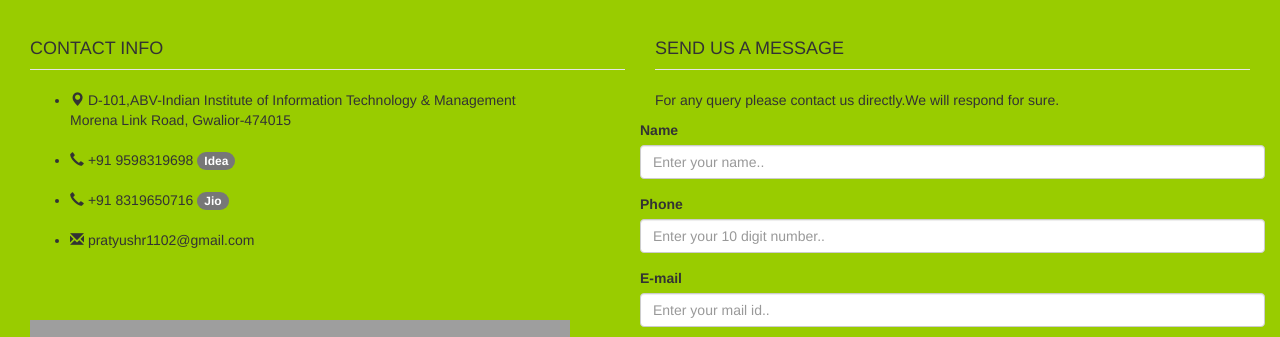
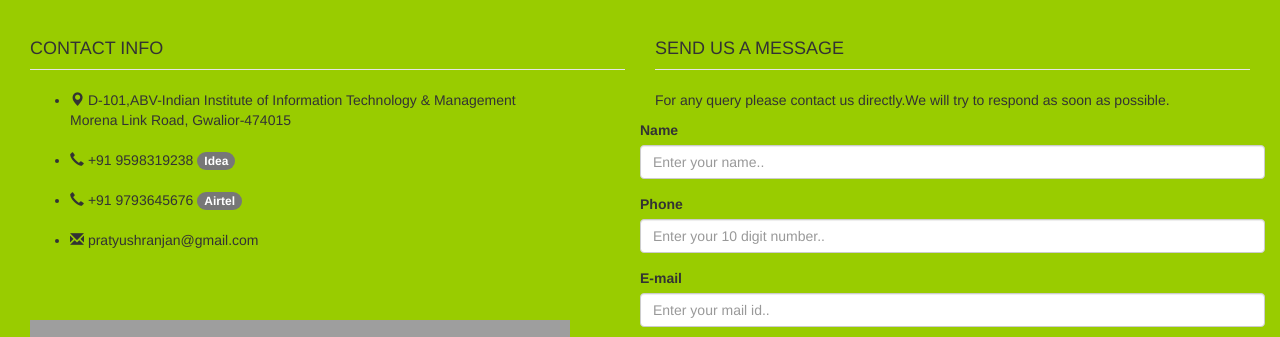
Before and after one commit to Pratyush-Ranjan/Donation-for-Smile, a PHP site: page /contact.php in a window 1280 px wide. Shown: the part 51-388 px from the top of the page. Run offline with PHP 8.4, Linux system fonts and the light colour scheme; some libraries are stand-ins or nearby versions; grey boxes are pictures that could not be loaded.

Commit message:
Update contact.php

```diff
--- a/contact.php
+++ b/contact.php
@@ -43,15 +43,15 @@ if (isset($_SESSION['name']))
                             </address>
                         </li>
                         <li>
-                            <i class="glyphicon glyphicon-earphone"></i>  +91 9598319698 <span class="badge">Idea</span>
+                            <i class="glyphicon glyphicon-earphone"></i>  +91 9598319238 <span class="badge">Idea</span>
                         </li>
                         <br>
                         <li>
-                            <i class="glyphicon glyphicon-earphone"></i>  +91 8319650716 <span class="badge">Jio</span>
+                            <i class="glyphicon glyphicon-earphone"></i>  +91 9793645676 <span class="badge">Airtel</span>
                         </li>
                         <br>
                         <li>
-                            <span class="glyphicon glyphicon-envelope"></span>  pratyushr1102@gmail.com
+                            <span class="glyphicon glyphicon-envelope"></span>  pratyushranjan@gmail.com
                         </li>
                         <br>
                         <br>
@@ -65,7 +65,7 @@ if (isset($_SESSION['name']))
         <legend>
             <h4>SEND US A MESSAGE</h4>
         </legend>
-        <p>For any query please contact us directly.We will respond for sure.</p>
+        <p>For any query please contact us directly.We will try to respond as soon as possible.</p>
         <form class="form-horizontal">
             <div class="form-group">
                 <label >Name</label>
@@ -85,13 +85,12 @@ if (isset($_SESSION['name']))
             </div>
     <div class="form-group">
 
-        <a href="#" data-toggle="tooltip" title="Thanks for contacting us!"><button type="submit" value="submit" class="btn btn-primary" style="border-radius: 12px;" >SUBMIT</button></a>
+        <a href="#" data-toggle="tooltip" title="Thanks for reaching us!"><button type="submit" value="submit" class="btn btn-primary" style="border-radius: 12px;" >SUBMIT</button></a>
     </div>
 
     </form>
         <br><p></p>
             </div>
-
             </div>
         <?php
         include 'footer.php';
```
